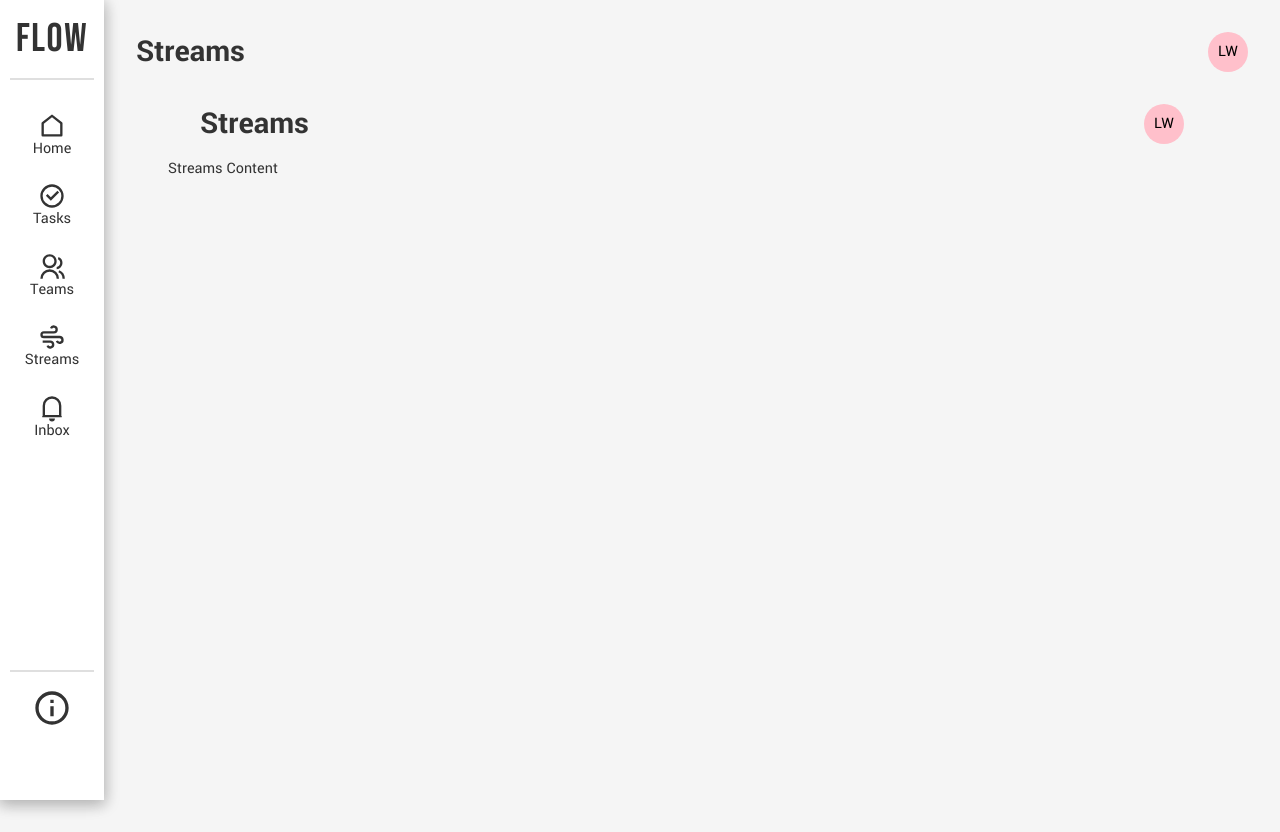
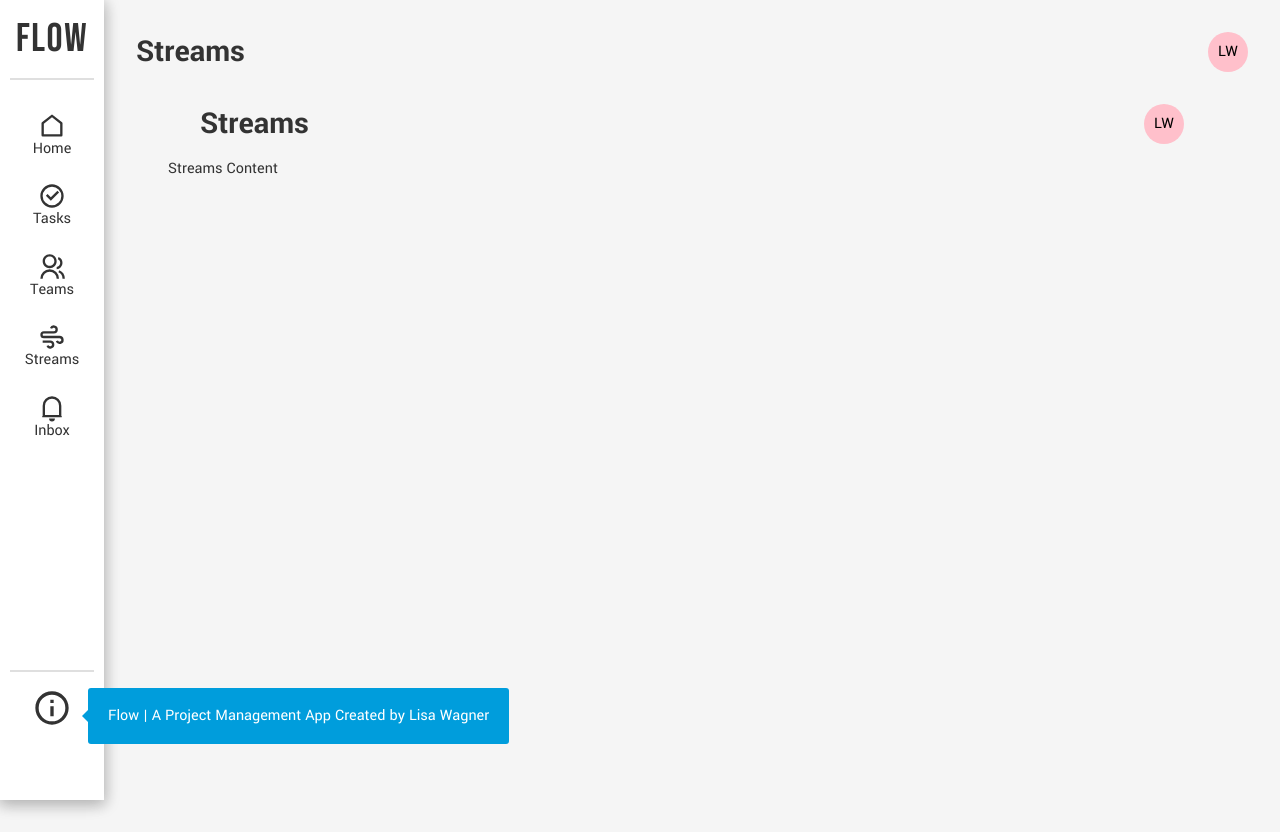
Before and after one commit to lisawagner/flow-app, a React (Create React App) app: page /streams in a window 1280 px wide. Both pictures are taken after a click on the icon 52 px from the left and 708 px from the top of the page. Built offline with nearby package versions, Linux system fonts and the light colour scheme.

Commit message:
feat(tooltip): add tooltip functionality + styles

```diff
--- a/src/components/NavbarRoot/NavbarInfoHub.js
+++ b/src/components/NavbarRoot/NavbarInfoHub.js
@@ -1,17 +1,32 @@
-import React from 'react'
-import ToolTip from '../ToolTip/ToolTip';
+import { useState } from 'react'
+
 // styles
 import styles from './NavbarInfoHub.module.css'
 import { RiInformationLine } from "react-icons/ri";
 
-// add tooltip
+// components
+import ToolTip from '../ToolTip/ToolTip';
+
 
 const NavbarInfoHub = () => {
+  const [isVisible, setIsVisible] = useState(false)
+
   return (
     <div>
-      <ToolTip content="Hello!" id="infoHub">
+      <span
+        onMouseEnter={() => setIsVisible(!isVisible)}
+        onMouseLeave={() => setIsVisible(!isVisible)}
+      >
         <RiInformationLine className={styles.infoHubIcon}/>
-      </ToolTip>
+      </span>
+
+      {isVisible && (
+        <ToolTip
+          direction="right"
+          content="Flow | A Project Management App Created by Lisa Wagner"
+        />
+      )}
+
     </div>
   )
 }
--- a/src/components/ToolTip/ToolTip.js
+++ b/src/components/ToolTip/ToolTip.js
@@ -1,25 +1,13 @@
-import { useState, useEffect, useRef } from 'react'
-import { createPortal } from 'react-dom'
+// styles
 import styles from './ToolTip.module.css'
 
-const modalRoot = document.getElementById("infoHub")
-
-const ToolTip = ({ children, content }) => {
-  const [isVisible, setIsVisible] = useState(false)
-
-
+const ToolTip = (props) => {
 
   return (
     <div className={styles.toolTipContainer}>
-      <div
-        onMouseEnter={() => setIsVisible(true)}
-        onMouseLeave={() => setIsVisible(false)}
-      >
-        {children}
+      <div className={`${styles.toolTipWrap} ${styles[props.direction]}`}>
+        {props.content}
       </div>
-      {isVisible && (
-        <div className={styles.toolTipRight}>{content}</div>
-      )}
     </div>
   )
 }
--- a/src/components/ToolTip/ToolTip.module.css
+++ b/src/components/ToolTip/ToolTip.module.css
@@ -1,18 +1,85 @@
-.toolTipContainer {
-  position: relative;
-  display: inline-block;
 
+/* Custom properties */
+:root {
+  --tooltip-text-color: white;
+  --tooltip-margin: 16px;
+  --tooltip-arrow-size: 6px;
 }
 
-.toolTipRight{
+/* Tooltip */
+.toolTipContainer {
+  display: inline-block;
+  position: fixed;
+}
+.toolTipWrap {
   position: absolute;
-  display: inline-block;
-  top: 160%;
-  left: -30%;
-  /* left: calc(100% + 5px); */
-  transform: translateY(-90%);
-  background: gray;
-  color: white;
-  padding: 0.5em 1em;
-  border-radius: 5px;
+  border-radius: 3px;
+  /* left: 50%; */
+  /* transform: translateX(-50%); */
+  padding: 20px;
+  color: var(--tooltip-text-color);
+  background: var(--accent-color);
+
+  line-height: 1;
+  z-index: 100;
+  white-space: nowrap;
 }
+
+/* CSS border triangles */
+.toolTipWrap::before {
+  content: " ";
+  left: 50%;
+  border: solid transparent;
+  height: 0;
+  width: 0;
+  position: absolute;
+  pointer-events: none;
+  border-width: var(--tooltip-arrow-size);
+  margin-left: calc((var(--tooltip-arrow-size)) * -1);
+}
+
+/* Direction: Top */
+.toolTipWrap.top {
+  top: calc(var(--tooltip-margin) * -1);
+}
+.toolTipWrap.top::before {
+  top: 100%;
+  border-top-color: var(--accent-color);
+}
+
+/* Direction: Right */
+.toolTipWrap.right {
+  left: calc(100% + var(--tooltip-margin));
+  /* top: -10%;
+  transform: translateX(0) translateY(10%); */
+}
+.toolTipWrap.right::before {
+  left: calc(var(--tooltip-arrow-size) * -1);
+  top: 50%;
+  transform: translateX(0) translateY(-50%);
+  border-right-color:  var(--accent-color);
+}
+
+/* Direction: Bottom */
+.toolTipWrap.bottom {
+  bottom: calc(var(--tooltip-margin) * -1);
+}
+.toolTipWrap.bottom::before {
+  bottom: 100%;
+  border-bottom-color:  var(--accent-color);
+}
+
+/* Direction: Left */
+.toolTipWrap.left {
+  left: auto;
+  right: calc(100% + var(--tooltip-margin));
+  top: 50%;
+  transform: translateX(0) translateY(-50%);
+}
+.toolTipWrap.left::before {
+  left: auto;
+  right: calc(var(--tooltip-arrow-size) * -2);
+  top: 50%;
+  transform: translateX(0) translateY(-50%);
+  border-left-color:  var(--accent-color);
+}
```
